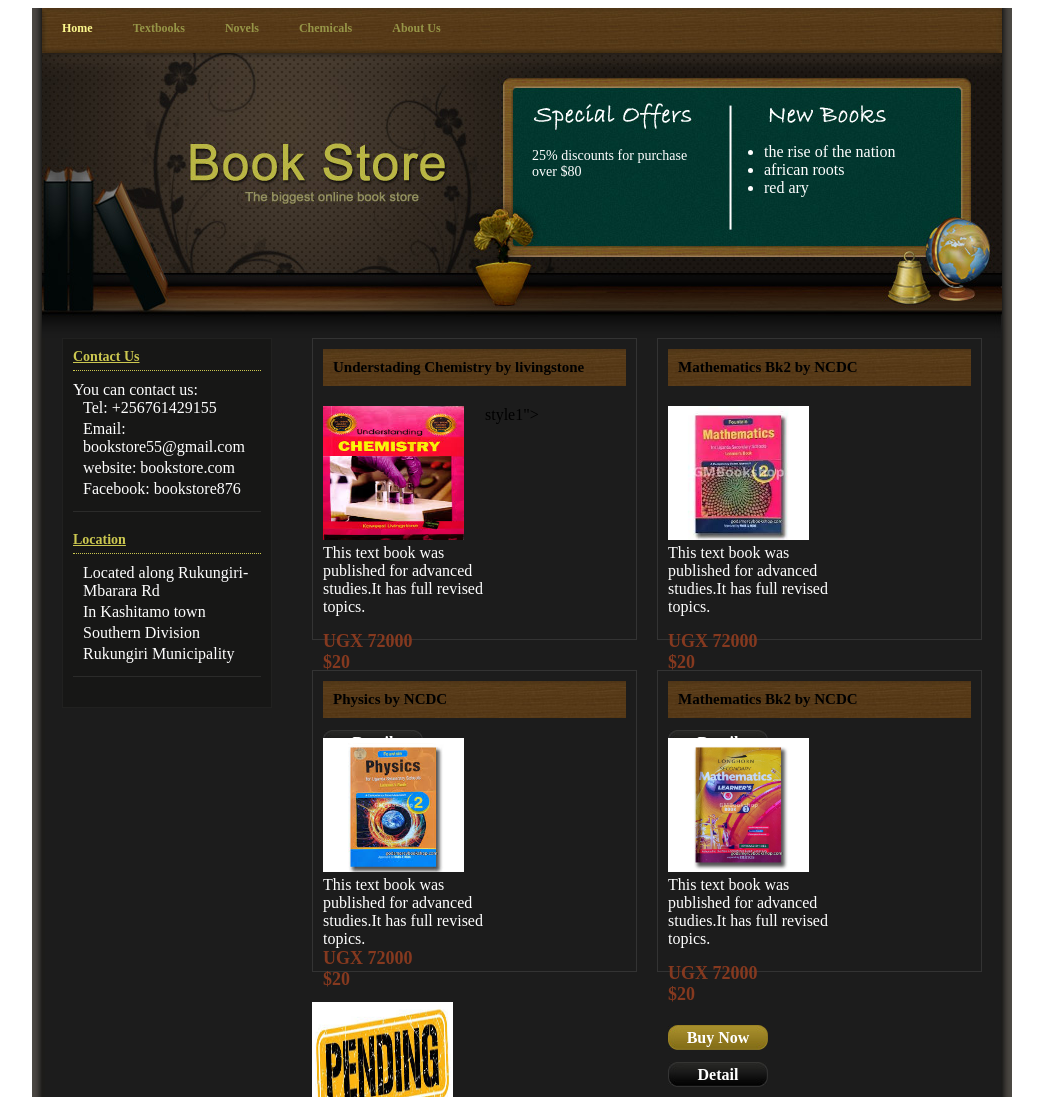
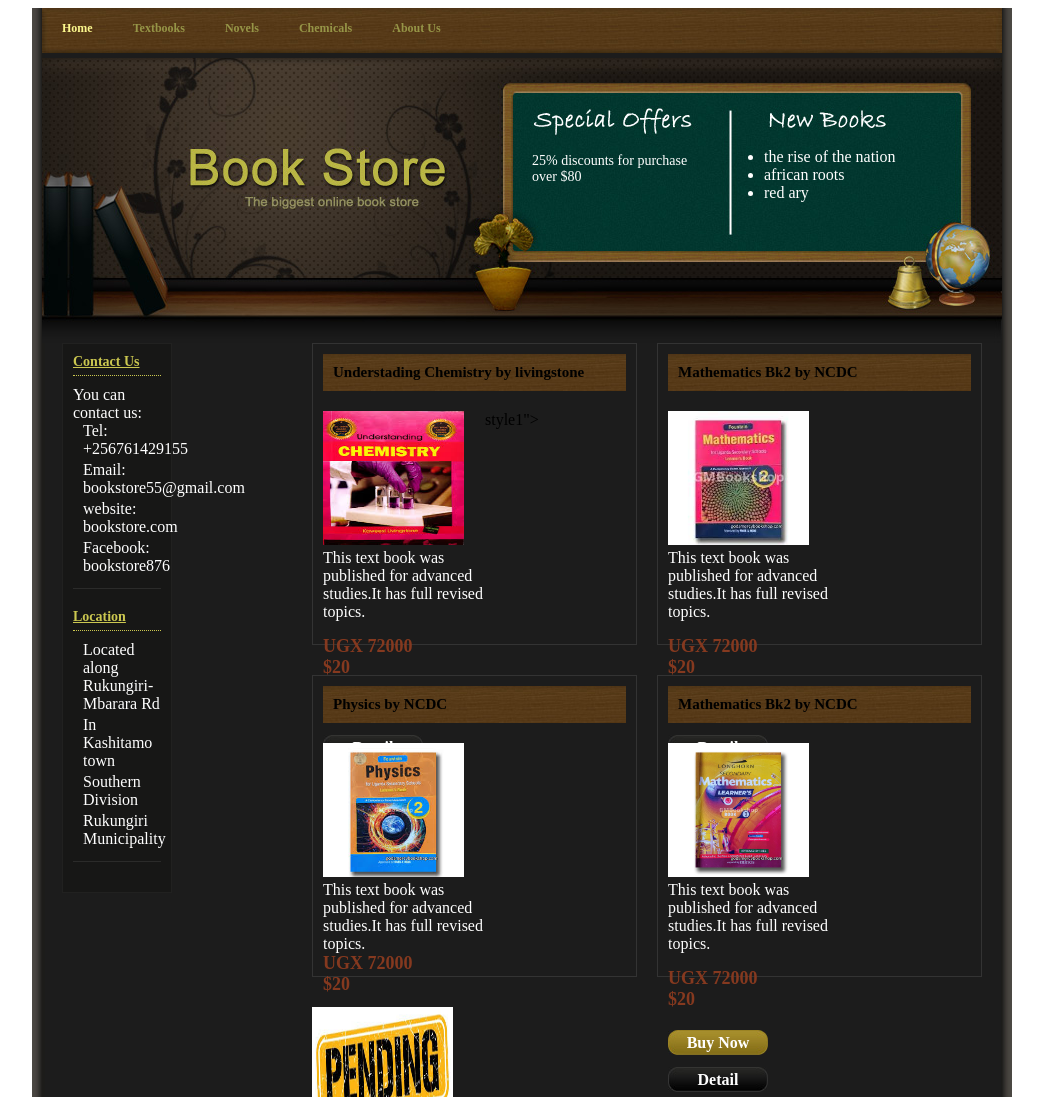
Before and after one commit to Bookstore7/book-store, a plain HTML site: page index.html in a window 1280 px wide. Shown: the top 1097 px of the page, without its empty margins (118-1161 px from the left). Drawn offline with Linux system fonts and the light colour scheme.

Commit message:
Update templatemo_style.css

```diff
--- a/templatemo_style.css
+++ b/templatemo_style.css
@@ -86,7 +86,7 @@ img {
 #templatemo_menu {
 	clear: both;
 	width: 960px;
-	height: 45px;
+	height: 50px;
 	background: url(templatemo_menu_bg.jpg) no-repeat;
 }
 
@@ -179,7 +179,7 @@ img {
 
 #templatemo_content #templatemo_content_left {
 	float: left;
-	width: 188px;
+	width: 88px;
 	padding: 10px;
 	background-color: #171716;
 	border: 1px solid #212120;
```
